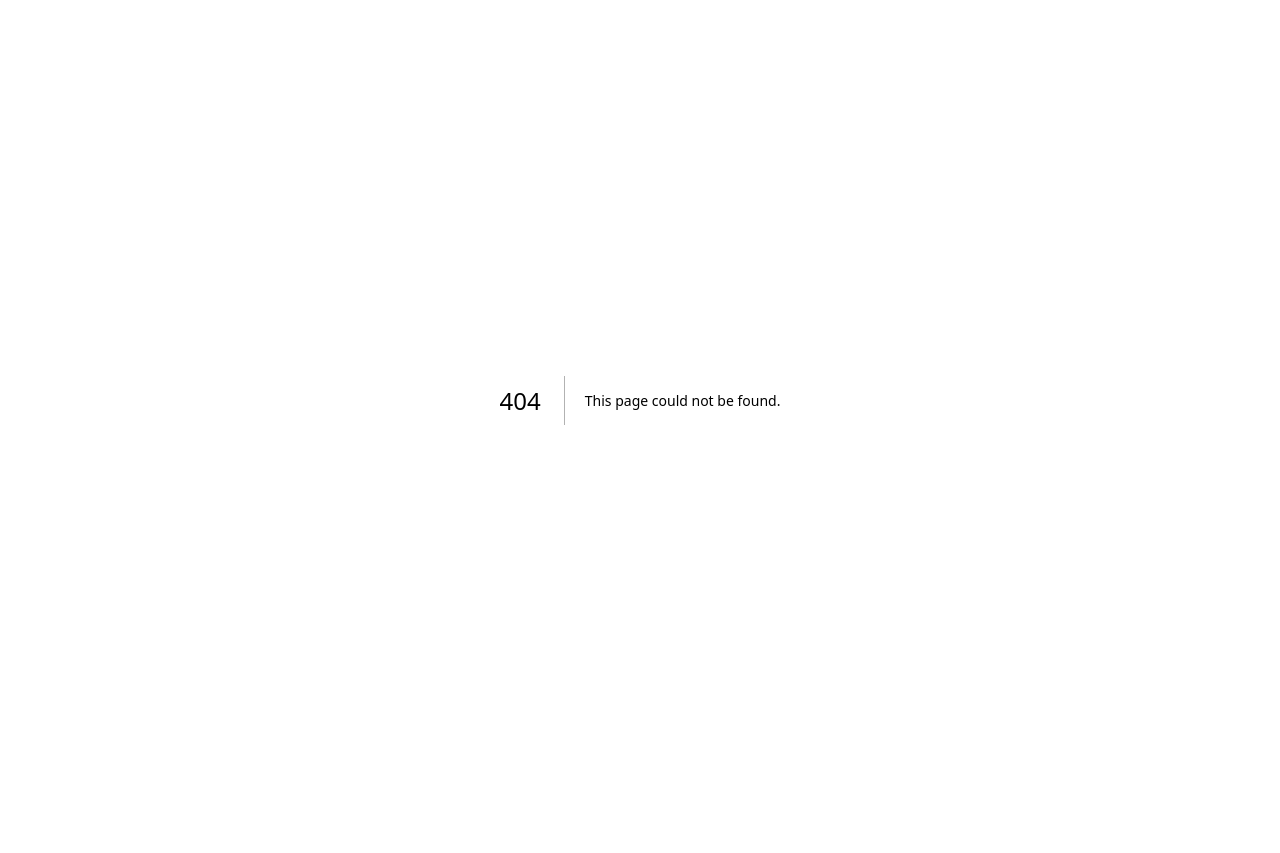
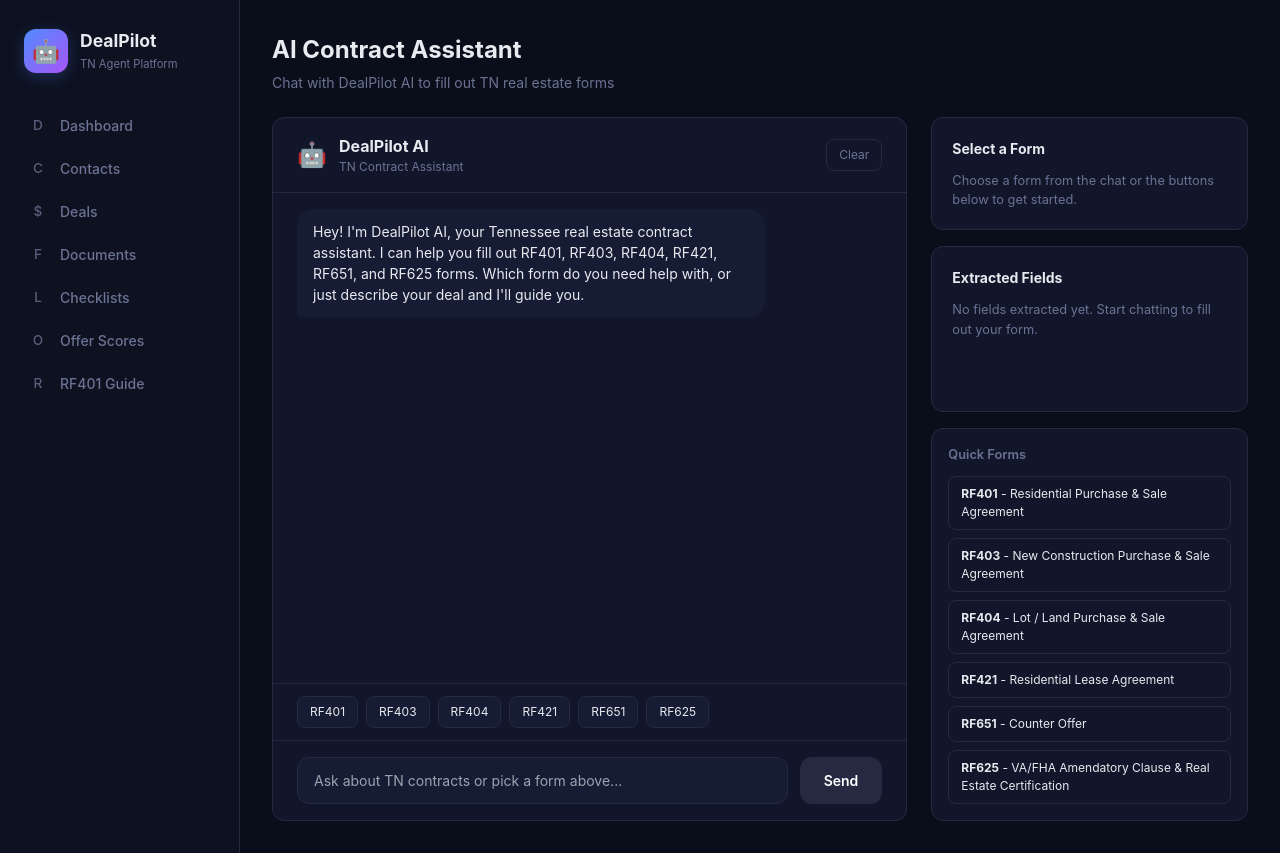
Before and after one commit to mbright4497/dealpilot-tn, a Next.js app in the folder dealpilot-tn/web/: page /dashboard/chat in a window 1280 px wide. Before the commit this address had no page. Before the commit the page ends 800 px from the top, so only its background shows below. Built offline with nearby package versions, Linux system fonts and the light colour scheme.

Commit message:
feat(ai-chatbot): add /dashboard/chat page route

```diff
--- /dev/null
+++ b/dealpilot-tn/web/src/app/dashboard/chat/page.tsx
@@ -0,0 +1,16 @@
+'use client'
+import AIChatbot from '@/components/AIChatbot'
+
+export default function ChatPage() {
+  return (
+    <div>
+      <div style={{display:'flex',justifyContent:'space-between',alignItems:'center',marginBottom:'1.5rem'}}>
+        <div>
+          <h1 style={{fontSize:'1.5rem',fontWeight:700,color:'var(--foreground)',margin:0}}>AI Contract Assistant</h1>
+          <p style={{fontSize:'0.875rem',color:'var(--muted)',marginTop:'0.25rem'}}>Chat with DealPilot AI to fill out TN real estate forms</p>
+        </div>
+      </div>
+      <AIChatbot />
+    </div>
+  )
+}
```
